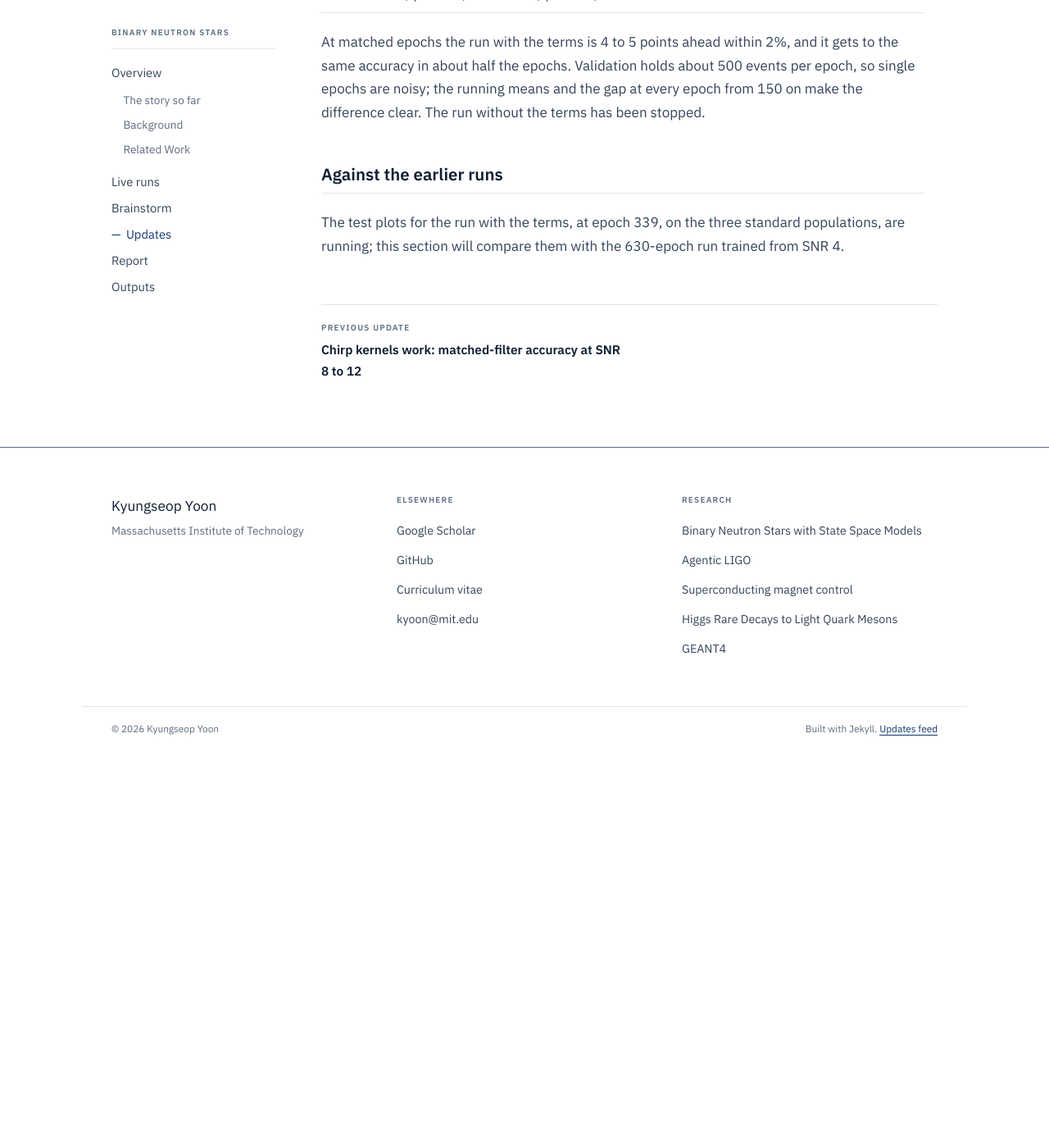
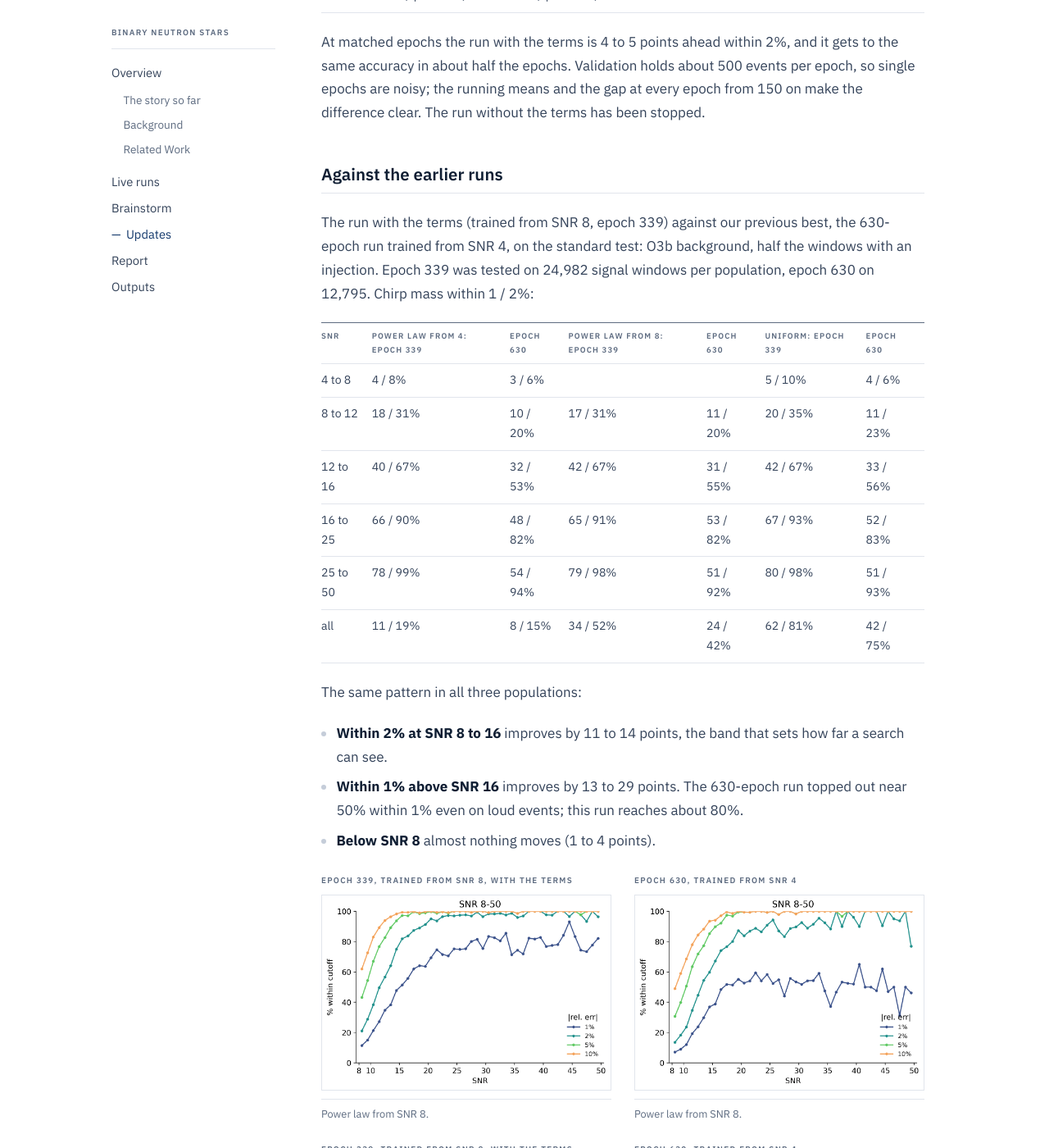
Before and after one commit to kyoon-mit/kyoon-mit.github.io, a Jekyll site: the page built from docs/_updates/2026-10-09-shape-and-amplitude-terms.md, in a window 1280 px wide and 1400 px high, scrolled down 2913 px. Shown: the whole window at 82% size. Built offline with Jekyll 4.4.1, drawn with Linux system fonts in a browser that asks for light colours; before the commit the page ends 3830 px from its top, so only the background shows below that; some of the changed text lies outside the part shown.

Commit message:
Compare the SNR-8 run with the terms against the epoch-630 run
Co-Authored-By: Claude Opus 5.5 <noreply@anthropic.com>

```diff
--- a/docs/_updates/2026-10-09-shape-and-amplitude-terms.md
+++ b/docs/_updates/2026-10-09-shape-and-amplitude-terms.md
@@ -79,6 +79,74 @@ without the terms has been stopped.
 
 ## Against the earlier runs
 
-The test plots for the run with the terms, at epoch 339, on the three
-standard populations, are running; this section will compare them with the
-630-epoch run trained from SNR 4.
+The run with the terms (trained from SNR 8, epoch 339) against our previous
+best, the 630-epoch run trained from SNR 4, on the standard test: O3b
+background, half the windows with an injection. Epoch 339 was tested on
+24,982 signal windows per population, epoch 630 on 12,795. Chirp mass within
+1 / 2%:
+
+<div markdown="1">
+
+| SNR | power law from 4: epoch 339 | epoch 630 | power law from 8: epoch 339 | epoch 630 | uniform: epoch 339 | epoch 630 |
+|---|---|---|---|---|---|---|
+| 4 to 8 | 4 / 8% | 3 / 6% | | | 5 / 10% | 4 / 6% |
+| 8 to 12 | 18 / 31% | 10 / 20% | 17 / 31% | 11 / 20% | 20 / 35% | 11 / 23% |
+| 12 to 16 | 40 / 67% | 32 / 53% | 42 / 67% | 31 / 55% | 42 / 67% | 33 / 56% |
+| 16 to 25 | 66 / 90% | 48 / 82% | 65 / 91% | 53 / 82% | 67 / 93% | 52 / 83% |
+| 25 to 50 | 78 / 99% | 54 / 94% | 79 / 98% | 51 / 92% | 80 / 98% | 51 / 93% |
+| all | 11 / 19% | 8 / 15% | 34 / 52% | 24 / 42% | 62 / 81% | 42 / 75% |
+
+</div>
+
+The same pattern in all three populations:
+
+- **Within 2% at SNR 8 to 16** improves by 11 to 14 points, the band that
+  sets how far a search can see.
+- **Within 1% above SNR 16** improves by 13 to 29 points. The 630-epoch run
+  topped out near 50% within 1% even on loud events; this run reaches
+  about 80%.
+- **Below SNR 8** almost nothing moves (1 to 4 points).
+
+<div class="plot-pair">
+{% include figure.html
+   src="/assets/img/bns/2026-10-09/ep339_snr8_powerlaw_frac_within.png"
+   alt="Fraction within 1, 2, 5 and 10 percent against SNR for the SNR-8 run with the terms, power law from SNR 8"
+   label="Epoch 339, trained from SNR 8, with the terms"
+   caption="Power law from SNR 8." %}
+{% include figure.html
+   src="/assets/img/bns/2026-10-09/ep630_snr8_powerlaw_frac_within.png"
+   alt="Fraction within 1, 2, 5 and 10 percent against SNR for the 630-epoch run, power law from SNR 8"
+   label="Epoch 630, trained from SNR 4"
+   caption="Power law from SNR 8." %}
+</div>
+
+<div class="plot-pair">
+{% include figure.html
+   src="/assets/img/bns/2026-10-09/ep339_snr4_powerlaw_frac_within.png"
+   alt="Fraction within 1, 2, 5 and 10 percent against SNR for the SNR-8 run with the terms, power law from SNR 4"
+   label="Epoch 339, trained from SNR 8, with the terms"
+   caption="Power law from SNR 4." %}
+{% include figure.html
+   src="/assets/img/bns/2026-10-09/ep630_snr4_powerlaw_frac_within.png"
+   alt="Fraction within 1, 2, 5 and 10 percent against SNR for the 630-epoch run, power law from SNR 4"
+   label="Epoch 630, trained from SNR 4"
+   caption="Power law from SNR 4." %}
+</div>
+
+<div class="plot-pair">
+{% include figure.html
+   src="/assets/img/bns/2026-10-09/ep339_snr4_uniform_frac_within.png"
+   alt="Fraction within 1, 2, 5 and 10 percent against SNR for the SNR-8 run with the terms, uniform SNR"
+   label="Epoch 339, trained from SNR 8, with the terms"
+   caption="Uniform SNR 4 to 50." %}
+{% include figure.html
+   src="/assets/img/bns/2026-10-09/ep630_snr4_uniform_frac_within.png"
+   alt="Fraction within 1, 2, 5 and 10 percent against SNR for the 630-epoch run, uniform SNR"
+   label="Epoch 630, trained from SNR 4"
+   caption="Uniform SNR 4 to 50." %}
+</div>
+
+Two things changed between these runs, not one: the training population
+(SNR 8 and up instead of 4 and up, power law index −3 instead of −2) and
+the denoiser loss settings. Section 3 isolates the loss terms; this section
+shows the combination is our best regressor so far.
```
Also changed, not shown: docs/assets/img/bns/2026-10-09/ep339_snr4_powerlaw_frac_within.png (added), docs/assets/img/bns/2026-10-09/ep339_snr4_uniform_frac_within.png (added), docs/assets/img/bns/2026-10-09/ep339_snr8_powerlaw_frac_within.png (added), docs/assets/img/bns/2026-10-09/ep630_snr4_powerlaw_frac_within.png (added), docs/assets/img/bns/2026-10-09/ep630_snr4_uniform_frac_within.png (added), docs/assets/img/bns/2026-10-09/ep630_snr8_powerlaw_frac_within.png (added).
